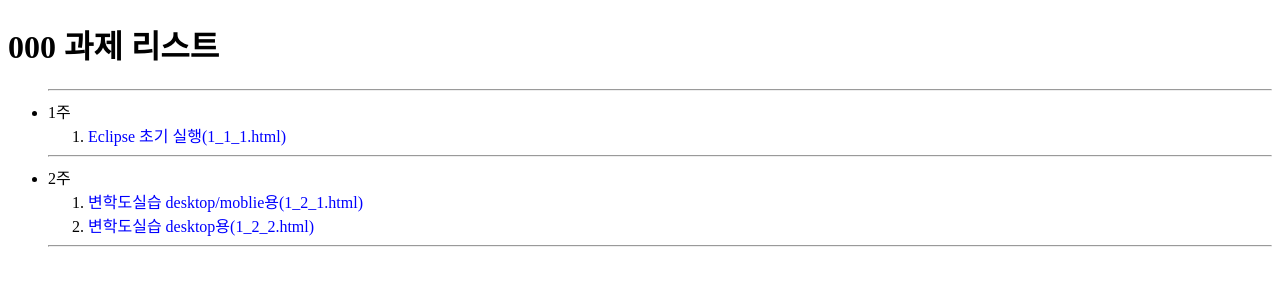
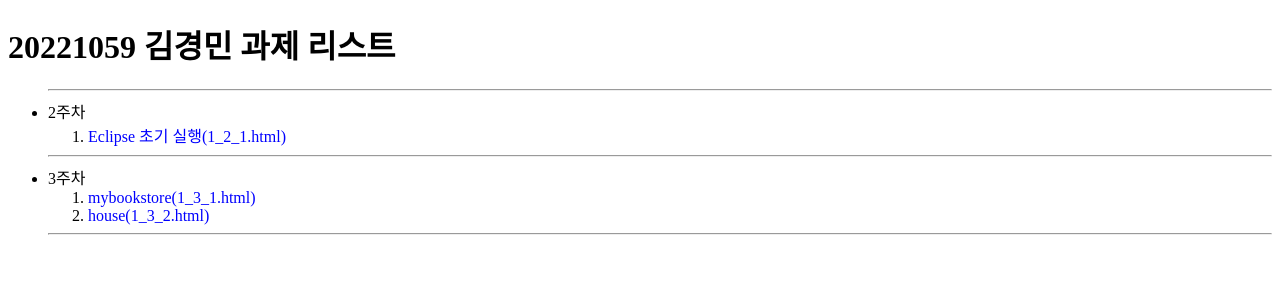
Before and after one commit to kyungmin2322/github.io, a plain HTML site: page index.html in a window 1280 px wide. Drawn offline with Linux system fonts and the light colour scheme.

Commit message:
Update index.html

```diff
--- a/index.html
+++ b/index.html
@@ -8,16 +8,16 @@
   a:hover { text-decoration:underline;} a:active {color:red; text-decoration:none;}
   </style></head>
 <body>
-<h1>000 과제 리스트</h3>
+<h1>20221059 김경민 과제 리스트</h3>
   <ul><hr/>
-  <li> 1주 </li>
+  <li> 2주차 </li>
   <ol>
-    <li><a href=https://gxxngmin.github.io/java/1_1_1.html>Eclipse 초기 실행(1_1_1.html)</a></li>
+    <li><a href=https://gxxngmin.github.io/java/1_2_1.html>Eclipse 초기 실행(1_2_1.html)</a></li>
   </ol><hr/>
-  <li> 2주 </li>
+  <li> 3주차 </li>
   <ol>
-  <li><a href="https://gxxngmin.github.io/java/1_2_1.html">변학도실습 desktop/moblie용(1_2_1.html)</a></li>
-  <li><a href="https://gxxngmin.github.io/java/1_2_2.html">변학도실습 desktop용(1_2_2.html)</a></li>
+  <li><a href="https://gxxngmin.github.io/java/1_3_1.html">mybookstore(1_3_1.html)</a></li>
+  <li><a href="https://gxxngmin.github.io/java/1_3_2.html">house(1_3_2.html)</a></li>
   </ol><hr/>
   </ul>
 </body></html>
```
